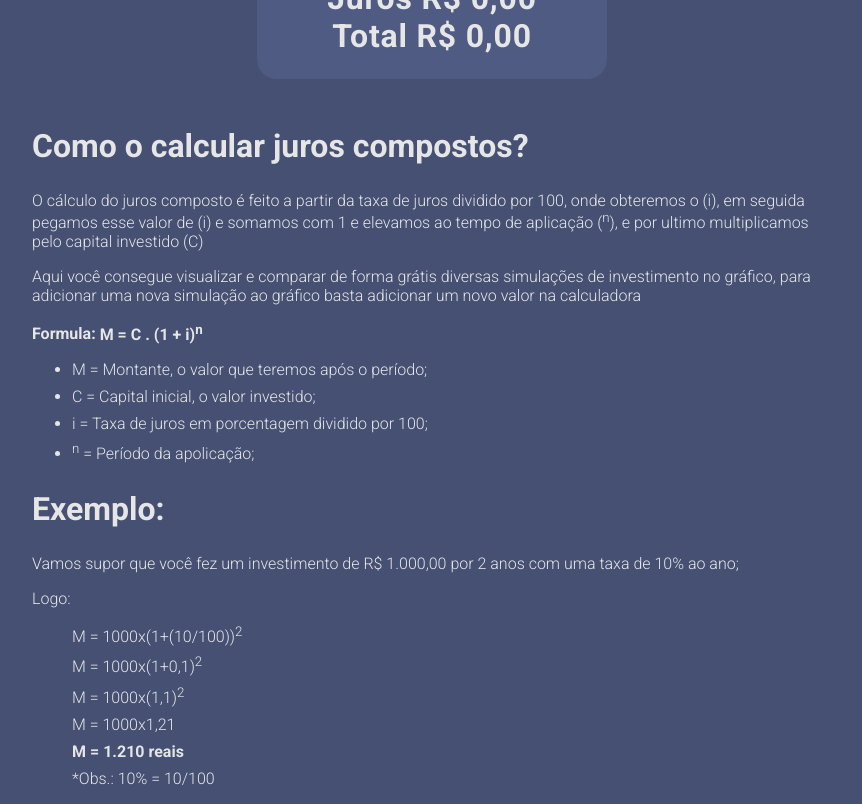
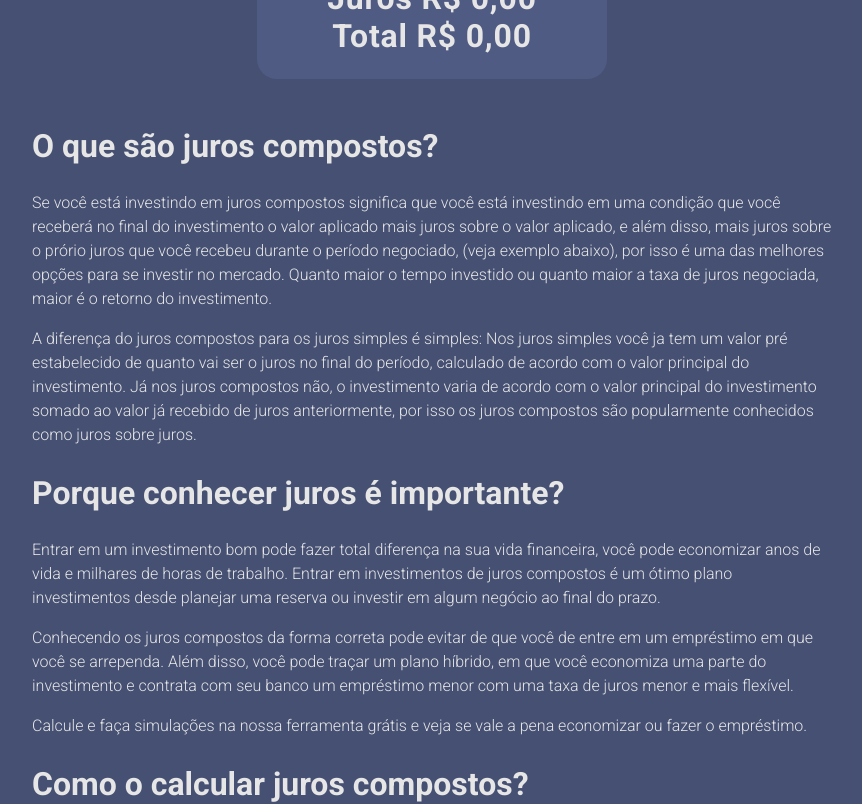
Before and after one commit to ajraduenz/graphics-inflation, a React (Vite) app: page / in a window 1280 px wide. Shown: the part 840-1644 px from the top of the page, without its empty margins (208-1070 px from the left). Built offline with nearby package versions, Linux system fonts and the light colour scheme; no server answers.

Commit message:
Add texto

```diff
--- a/src/Components/Text/index.tsx
+++ b/src/Components/Text/index.tsx
@@ -3,6 +3,20 @@ import "./text.scss";
 const Text = () => {
   return (
     <section className="text-content">
+      <h2>O que são juros compostos?</h2>
+      <p>
+        Se você está investindo em juros compostos significa que você está investindo em uma condição que você receberá no final do investimento o valor aplicado mais juros sobre o valor aplicado, e além disso, mais juros sobre o prório juros que você recebeu durante o período negociado, (veja exemplo abaixo), por isso é uma das melhores opções para se investir no mercado. Quanto maior o tempo investido ou quanto maior a taxa de juros negociada, maior é o retorno do investimento.
+      </p>
+      <p>
+        A diferença do juros compostos para os juros simples é simples: Nos juros simples você ja tem um valor pré estabelecido de quanto vai ser o juros no final do período, calculado de acordo com o valor principal do investimento. Já nos juros compostos não, o investimento varia de acordo com o valor principal do investimento somado ao valor já recebido de juros anteriormente, por isso os juros compostos são popularmente conhecidos como juros sobre juros.
+      </p>
+      <h2>Porque conhecer juros é importante?</h2>
+      <p>Entrar em um investimento bom pode fazer total diferença na sua vida financeira, você pode economizar anos de vida e milhares de horas de trabalho. Entrar em investimentos de juros compostos é um ótimo plano investimentos desde planejar uma reserva ou investir em algum negócio ao final do prazo.</p>
+      <p> Conhecendo os juros compostos da forma correta pode evitar de que você de entre em um empréstimo em que você se arrependa. Além disso, você pode traçar um plano híbrido, em que você economiza uma parte do investimento e contrata com seu banco um empréstimo menor com uma taxa de juros menor e mais flexível.
+      </p>
+      <p>
+      Calcule e faça simulações na nossa ferramenta grátis e veja se vale a pena economizar ou fazer o empréstimo.
+      </p>
       <h2>Como o calcular juros compostos?</h2>
       <p>
         O cálculo do juros composto é feito a partir da taxa de juros dividido por 100, onde obteremos o (i), em seguida
--- a/src/Components/Text/text.scss
+++ b/src/Components/Text/text.scss
@@ -10,6 +10,7 @@
   }
   p {
     font-weight: 300;
+    line-height: 1.5;
   }
   .formula {
     font-size: 1rem;
```
